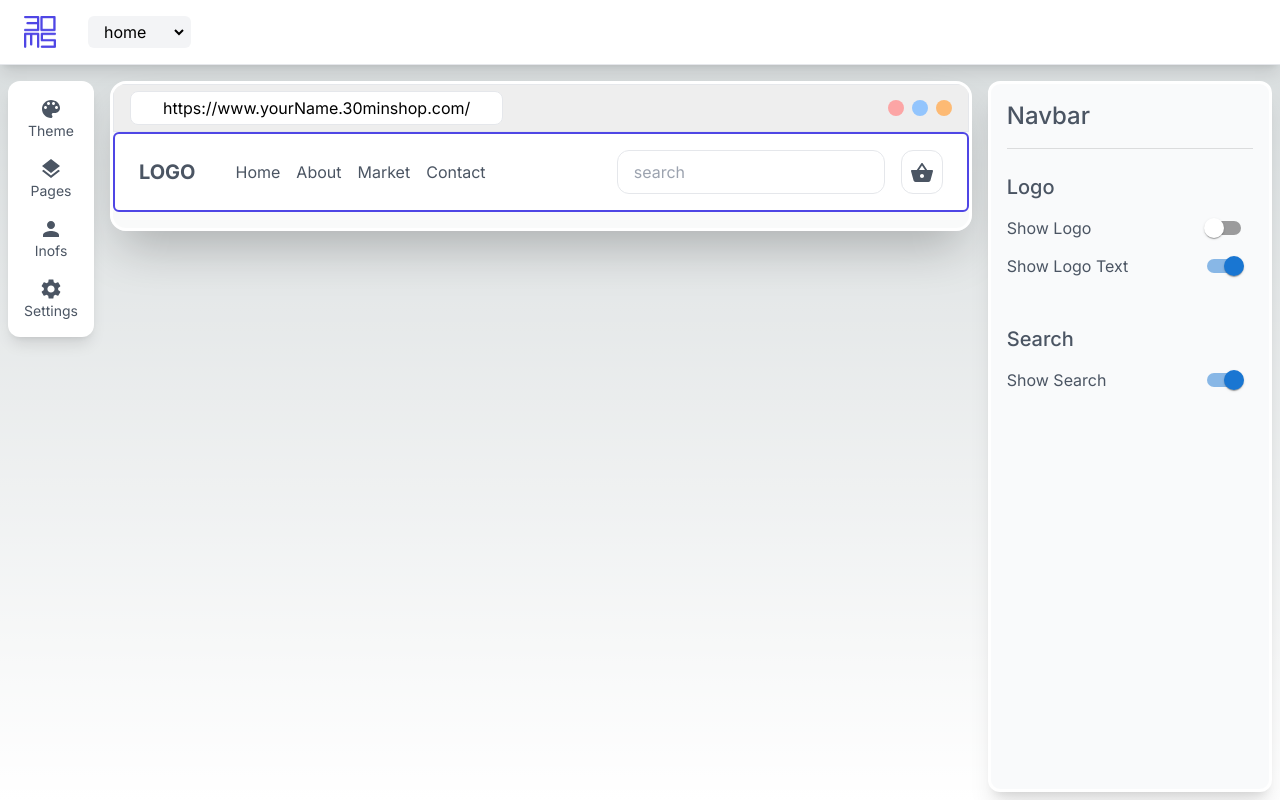
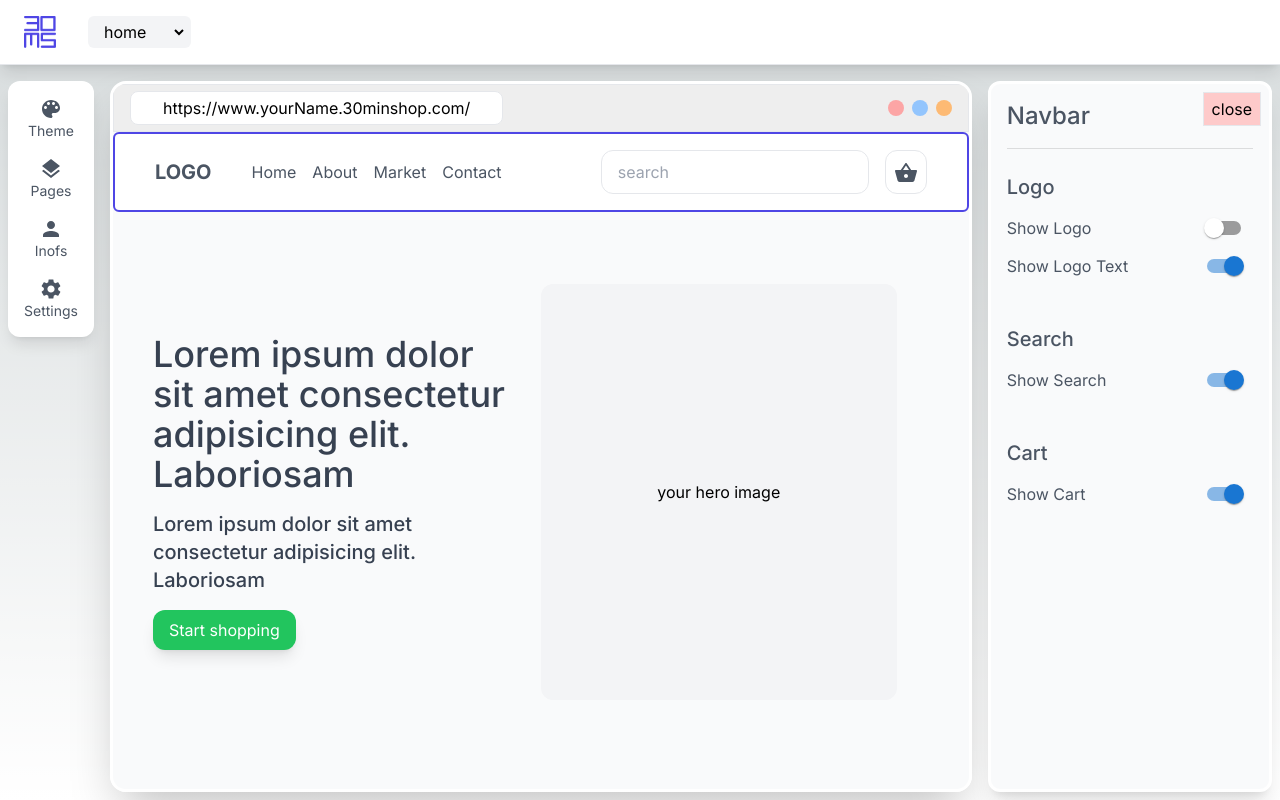
Before and after one commit to tchisama/30minshop-old, a Next.js app: page /store in a window 1280 px wide. Both pictures are taken after a click on the button "Add Section". Built offline with nearby package versions, Linux system fonts and the light colour scheme.

Commit message:
add hero type

```diff
--- a/EditSection/Navbar.tsx
+++ b/EditSection/Navbar.tsx
@@ -29,6 +29,14 @@ const Navbar = () => {
             <Switch checked={data[selectedSection||0].props.search} onClick={()=>setData(data.map((s,i)=>i==selectedSection?{...s,props:{...s.props,search:!s.props.search}}:s))}/>
             </div>
         </div>
+        <div className='py-4'>
+            <h4 className='text-xl font-medium py-2'>Cart</h4>
+
+            <div className='flex justify-between items-center '>
+            <span> Show Cart</span>
+            <Switch checked={data[selectedSection||0].props.viewCart} onClick={()=>setData(data.map((s,i)=>i==selectedSection?{...s,props:{...s.props,viewCart:!s.props.viewCart}}:s))}/>
+            </div>
+        </div>
     </div>
   )
 }
--- /dev/null
+++ b/StoreSections/Hero.tsx
@@ -0,0 +1,25 @@
+import Image from 'next/image'
+import React from 'react'
+
+const Hero = () => {
+  return (
+    <div className='h-[70vh] bg-gray-50'>
+        <div className='flex container p-10  h-full items-center mx-auto '>
+            <div className='flex flex-col flex-1 items-start gap-4'>
+            <h1 className='text-4xl  text-gray-700 font-medium'>
+                Lorem ipsum dolor sit amet consectetur adipisicing elit. Laboriosam
+            </h1>
+            <h3 className='text-xl  text-gray-700 font-medium'>
+                Lorem ipsum dolor sit amet consectetur adipisicing elit. Laboriosam
+            </h3>
+            <button className='bg-green-500 hover:scale-105 duration-150 px-4 py-2 text-white rounded-xl shadow-lg'>Start shopping</button>
+            </div>
+            <div className='flex-1 h-full p-8'>
+                <div className='w-full h-full rounded-xl  flex items-center justify-center bg-gray-100'>your hero image</div>
+            </div>
+        </div>
+    </div>
+  )
+}
+
+export default Hero
--- a/StoreSections/NavBar.tsx
+++ b/StoreSections/NavBar.tsx
@@ -1,14 +1,15 @@
 import React from 'react'
 import ShoppingBasketIcon from '@mui/icons-material/ShoppingBasket';
-import { navbar } from '@/types/types';
+import { navbarProps } from '@/types/types';
 import CropSquareIcon from '@mui/icons-material/CropSquare';
-type navbarProps ={
-  conf:navbar;
+
+type navbarPropss ={
+  conf:navbarProps;
 }
 
-const NavBar = ({conf}:navbarProps) => {
+const NavBar = ({conf}:navbarPropss) => {
   return (
-    <div className='flex justify-between items-center bg-white  text-gray-600 p-4 px-6 w-full'>
+    <div className='flex justify-between items-center bg-white  text-gray-600 p-4 px-10 w-full '>
       <div className='flex container mx-auto justify-between items-center w-full'>
 
       <div className='flex gap-10 items-center'>
@@ -27,9 +28,11 @@ const NavBar = ({conf}:navbarProps) => {
 
       <div className='flex gap-4'>
       {conf.search && <input type="text" placeholder='search' className='border p-2 px-4 rounded-xl outline-none'></input>}
-      <button className='p-2 rounded-xl  border'>
-        <ShoppingBasketIcon/>
-      </button>
+      {conf.viewCart &&
+        <button className='p-2 rounded-xl  border'>
+          <ShoppingBasketIcon/>
+        </button>
+      }
       </div>
 
       </div>
--- a/app/store/page.tsx
+++ b/app/store/page.tsx
@@ -16,7 +16,7 @@ const Page = () => {
   return (
       <div className='h-screen relative  flex flex-col'>
             <StoreNavBar/>
-        <div className='flex relative flex-1 overflow-y-scroll  p-2 pt-4'>
+        <div className='flex relative flex-1 h-[calc(100vh-65px)] p-2 pt-4'>
             <StoreLeftMenu/>
             <Window/>
             {
--- a/components/EditSection.tsx
+++ b/components/EditSection.tsx
@@ -3,16 +3,17 @@ import { useData } from '@/store/useData'
 import React from 'react'
 
 const EditSection = () => {
-  const {data,selectedSection}=useData()
+  const {data,selectedSection,setSelectedSection}=useData()
 
   return (
-    <div className='h-[100%] top-0 sticky rounded-xl p-4 shadow-xl w-[400px] bg-gray-50 border-[3px] border-white ' >
+    <div className='h-[100%]  top-0 sticky rounded-xl p-4 shadow-xl w-[400px] bg-gray-50 border-[3px] border-white ' >
       {
         ( selectedSection !== null &&
           data[selectedSection||0]?.type==="navbar"?
             <Navbar/> : ""
         )
       }
+      <button onClick={()=>setSelectedSection(null)} className='absolute top-2 right-2 p-2 py-1 rounded-fullj bg-red-200 border'>close</button>
     </div>
   )
 }
--- a/components/SectionContainer.tsx
+++ b/components/SectionContainer.tsx
@@ -14,7 +14,7 @@ interface INameProps {
 const SectionContainer=({children,k}:INameProps) => {
     const {selectedSection,setSelectedSection,add}=useData()
   return (
-            <div onClick={()=>{if(k!==selectedSection){setSelectedSection(k)}else{setSelectedSection(null)}}} style={{border:k==selectedSection?"2px solid #4F46E5":""}}  className='hover-border-primer cont border-dashed cursor-pointer rounded-md border relative border-transparent'>
+            <div onClick={()=>{if(k!==selectedSection){setSelectedSection(k)}}} style={{border:k==selectedSection?"2px solid #4F46E5":""}}  className='hover-border-primer cont border-dashed cursor-pointer rounded-md border relative border-transparent'>
                 <div className='rounded-md overflow-hidden'>
                     {children}
                 </div>
--- a/components/Window.tsx
+++ b/components/Window.tsx
@@ -1,11 +1,17 @@
 import React from 'react'
 import StoreGenerator from './StoreGenerator'
+import Hero from '@/StoreSections/Hero'
 
 const Window = () => {
   return (
-        <div className='w-full mx-4 mb-8  h-fit pb-4 overflow-hidden rounded-2xl border-white bg-[#fffc] border-[3px] shadow-2xl'>
+        <div className='w-full mx-4  flex flex-col  h-full  overflow-hidden rounded-2xl border-white bg-[#fffc] border-[3px] shadow-2xl'>
           <NavBar/>
-          <StoreGenerator/>
+          <div className='overflow-y-scroll'>
+            <StoreGenerator/>
+            <Hero/>
+            <Hero/>
+            <Hero/>
+          </div>
         </div>
   )
 }
```
Also changed, not shown: types/types.ts (+29 -3 lines).
